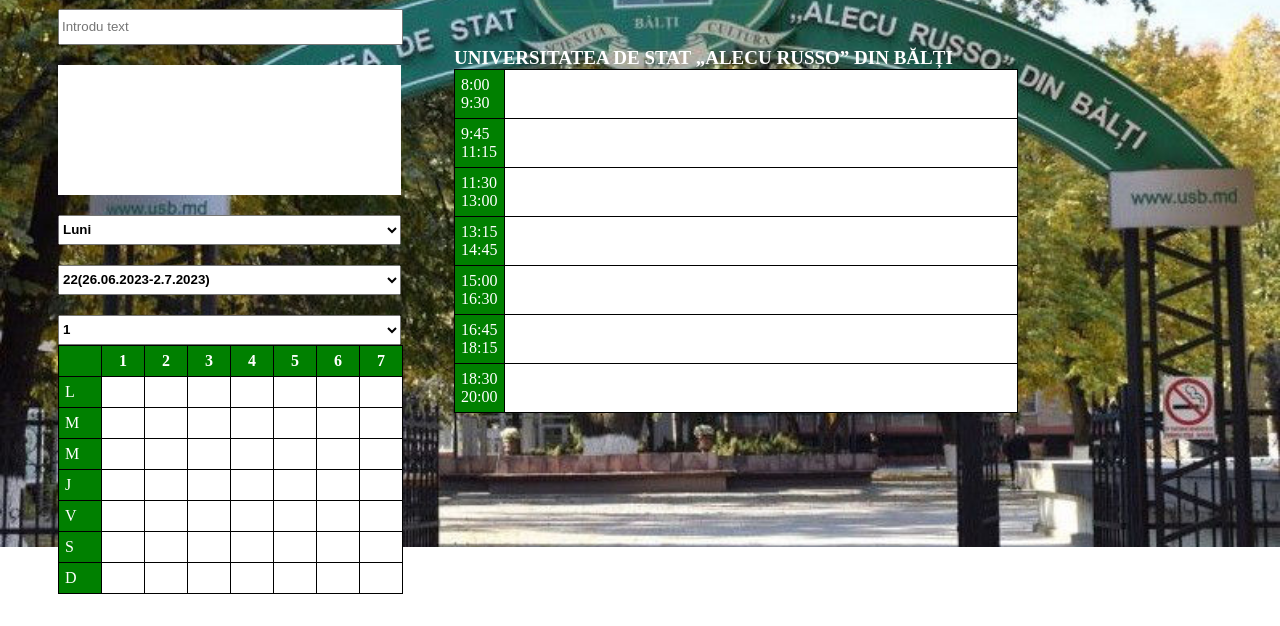
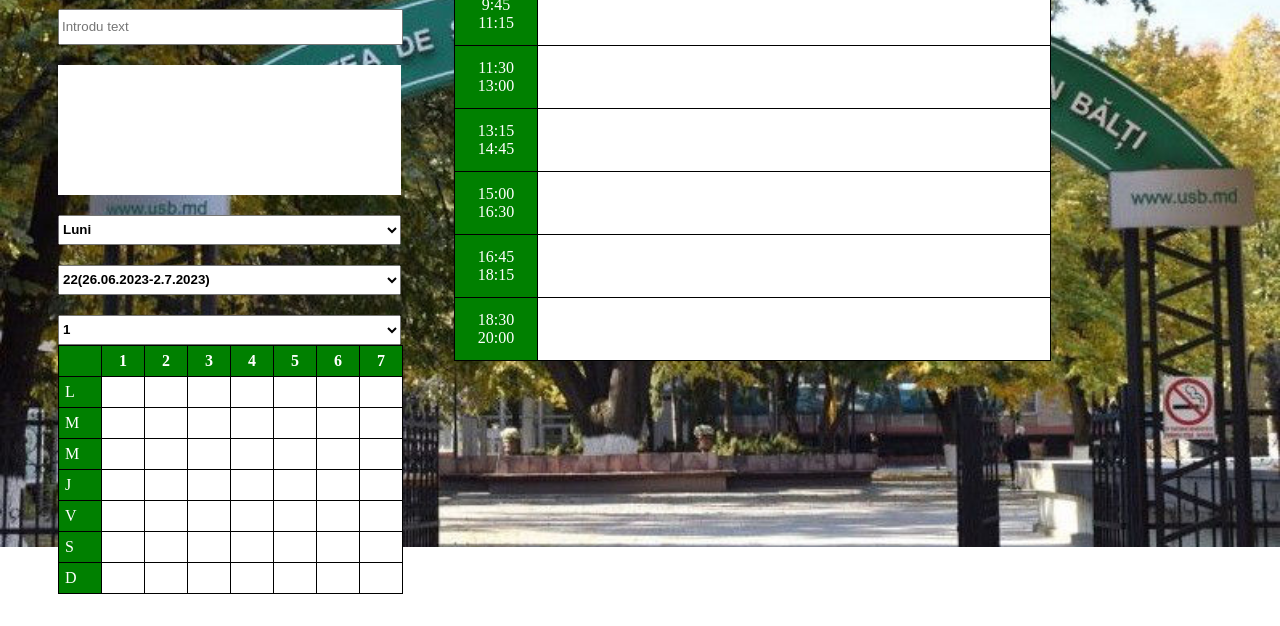
Before and after one commit to paveltcaci/testppw, a plain HTML site: page Machet Orar/index.html in a window 1280 px wide. Shown: the part 174-800 px from the top of the page. Drawn offline with Linux system fonts and the light colour scheme.

Commit message:
correction

```diff
--- a/Machet Orar/index.html
+++ b/Machet Orar/index.html
@@ -141,32 +141,32 @@
     <table class="tabelorar1">
         <tbody>
         <tr class="tabelorartr">
-            <td class="green-column">8:00 <br> 9:30</td>
+            <td class="green-column1">8:00 <br> 9:30</td>
             <td class="empty-cell1"></td>
         </tr>
         <tr>
-            <td class="green-column">9:45 <br> 11:15 </td>
+            <td class="green-column1">9:45 <br> 11:15 </td>
             <td class="empty-cell1"></td>
         </tr>
         <tr>
-            <td class="green-column">11:30 <br> 13:00</td>
+            <td class="green-column1">11:30 <br> 13:00</td>
             <td class="empty-cell1"></td>
         </tr>
         <tr>
-            <td class="green-column">13:15 <br> 14:45</td>
+            <td class="green-column1">13:15 <br> 14:45</td>
             <td class="empty-cell1"></td>
         </tr>
         <tr>
-            <td class="green-column">15:00 <br> 16:30</td>
+            <td class="green-column1">15:00 <br> 16:30</td>
             <td class="empty-cell1"></td>
         </tr>
         <tr>
-            <td class="green-column">16:45 <br> 18:15</td>
+            <td class="green-column1">16:45 <br> 18:15</td>
             <td class="empty-cell1"></td>
         </tr>
 
         <tr>
-            <td class="green-column">18:30 <br> 20:00</td>
+            <td class="green-column1">18:30 <br> 20:00</td>
             <td class="empty-cell1"></td>
         </tr>
         </tbody>
--- a/Machet Orar/style.css
+++ b/Machet Orar/style.css
@@ -89,7 +89,7 @@
 .usarb{
     display:flex;
     height: 100px;
-    padding-top: 200px;
+    padding-top: 50px;
     font-size: 19px;
     font-weight: bold;
     color: white;
@@ -104,4 +104,13 @@
 .empty-cell1 {
     background-color: white;
     width: 500px;
+    height: 50px;
+    text-align: center;
 }
+
+.green-column1 {
+    background-color: green;
+    color: white;
+    width: 70px;
+    text-align: center;
+}
```
